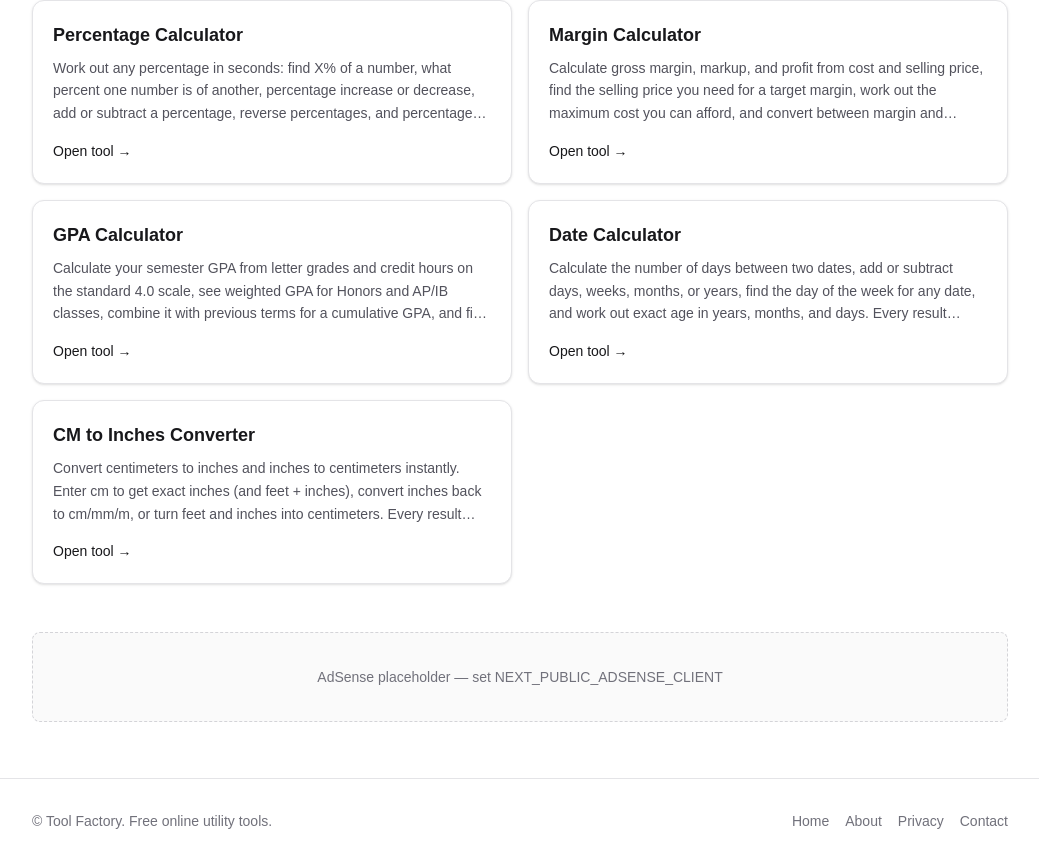
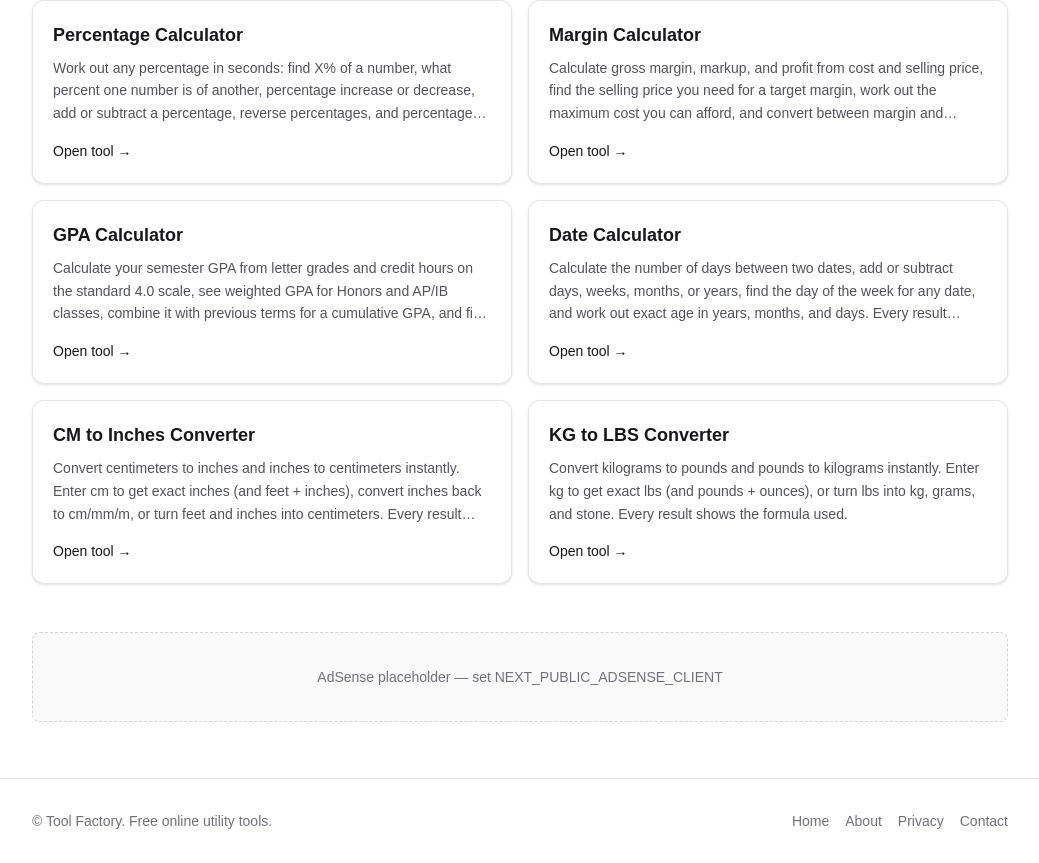
Before and after one commit to moinmoinsg-web/tool-factory, a Next.js app: page / in a window 1280 px wide. Shown: the part 1148-2011 px from the top of the page, without its empty margins (120-1159 px from the left). Built offline with nearby package versions, Linux system fonts and the light colour scheme; no server answers.

Commit message:
Add KG to LBS Converter tool (keyword: kg to lbs)

```diff
--- /dev/null
+++ b/src/components/KgToLbsWidget.tsx
@@ -0,0 +1,130 @@
+"use client";
+
+import { useMemo, useState } from "react";
+
+/** International avoirdupois pound: 1 lb = 0.45359237 kg exactly. */
+export const KG_PER_LB = 0.45359237;
+
+export function kgToLbs(kg: number) {
+  return kg / KG_PER_LB;
+}
+
+export function lbsToKg(lbs: number) {
+  return lbs * KG_PER_LB;
+}
+
+function num(value: string) {
+  if (value.trim() === "") return NaN;
+  return Number(value.replace(/,/g, ""));
+}
+
+function fmt(value: number, digits = 4) {
+  if (!Number.isFinite(value)) return "—";
+  const rounded = Number(value.toFixed(digits));
+  return rounded.toLocaleString(undefined, { maximumFractionDigits: digits });
+}
+
+const inputClass =
+  "w-32 rounded-lg border border-zinc-300 bg-zinc-50 p-2 text-base tabular-nums text-zinc-900 outline-none ring-zinc-400 focus:ring-2 dark:border-zinc-700 dark:bg-zinc-900 dark:text-zinc-50";
+const cardClass =
+  "rounded-xl border border-zinc-200 bg-white p-4 shadow-sm dark:border-zinc-800 dark:bg-zinc-950 sm:p-5";
+const titleClass = "text-base font-semibold text-zinc-900 dark:text-zinc-50";
+const labelClass = "flex flex-col gap-1 text-sm text-zinc-700 dark:text-zinc-300";
+
+function Field({ label, value, onChange, suffix }: { label: string; value: string; onChange: (v: string) => void; suffix?: string }) {
+  return (
+    <label className={labelClass}>
+      <span>
+        {label}
+        {suffix ? ` (${suffix})` : ""}
+      </span>
+      <input type="text" inputMode="decimal" value={value} onChange={(e) => onChange(e.target.value)} className={inputClass} />
+    </label>
+  );
+}
+
+function Stat({ label, value, formula }: { label: string; value: string; formula?: string }) {
+  return (
+    <div className="rounded-lg bg-zinc-100 px-3 py-2 dark:bg-zinc-900" aria-live="polite">
+      <div className="text-xs text-zinc-500 dark:text-zinc-400">{label}</div>
+      <div className="text-lg font-semibold tabular-nums text-zinc-900 dark:text-zinc-50">{value}</div>
+      {formula ? <div className="mt-1 font-mono text-xs text-zinc-500 dark:text-zinc-400">{formula}</div> : null}
+    </div>
+  );
+}
+
+const QUICK = [1, 2, 5, 10, 20, 50, 70, 100];
+
+export function KgToLbsWidget() {
+  const [kg, setKg] = useState("70");
+  const [lbs, setLbs] = useState("150");
+
+  const lbsFromKg = kgToLbs(num(kg));
+  const kgFromLbs = lbsToKg(num(lbs));
+  const oz = lbsFromKg * 16;
+  const stoneTotal = kgFromLbs / 6.35029318;
+
+  const quickRows = useMemo(() => QUICK.map((k) => ({ kg: k, lbs: kgToLbs(k) })), []);
+
+  return (
+    <div className="grid gap-4 md:grid-cols-2">
+      <div className={cardClass}>
+        <h2 className={titleClass}>Kilograms to pounds</h2>
+        <p className="mt-1 text-sm text-zinc-500 dark:text-zinc-400">
+          Convert kg to lbs using the exact factor 1 lb = 0.45359237 kg.
+        </p>
+        <div className="mt-4">
+          <Field label="Kilograms" value={kg} onChange={setKg} suffix="kg" />
+        </div>
+        <div className="mt-3 grid gap-2 sm:grid-cols-2">
+          <Stat label="Pounds" value={`${fmt(lbsFromKg)} lb`} formula="lbs = kg ÷ 0.45359237" />
+          <Stat
+            label="Pounds + ounces"
+            value={
+              Number.isFinite(lbsFromKg)
+                ? `${Math.floor(lbsFromKg)} lb ${fmt(oz - Math.floor(lbsFromKg) * 16, 2)} oz`
+                : "—"
+            }
+            formula="oz = (lbs − whole lbs) × 16"
+          />
+        </div>
+      </div>
+
+      <div className={cardClass}>
+        <h2 className={titleClass}>Pounds to kilograms</h2>
+        <p className="mt-1 text-sm text-zinc-500 dark:text-zinc-400">Convert lbs back to kg by multiplying by 0.45359237.</p>
+        <div className="mt-4">
+          <Field label="Pounds" value={lbs} onChange={setLbs} suffix="lb" />
+        </div>
+        <div className="mt-3 grid gap-2 sm:grid-cols-2">
+          <Stat label="Kilograms" value={`${fmt(kgFromLbs)} kg`} formula="kg = lbs × 0.45359237" />
+          <Stat label="Grams" value={`${fmt(kgFromLbs * 1000, 1)} g`} formula="g = kg × 1000" />
+          <Stat label="Stone" value={`${fmt(stoneTotal, 3)} st`} formula="st = kg ÷ 6.35029318" />
+        </div>
+      </div>
+
+      <div className={`${cardClass} md:col-span-2`}>
+        <h2 className={titleClass}>Quick reference</h2>
+        <p className="mt-1 text-sm text-zinc-500 dark:text-zinc-400">Common kilogram values and their pound equivalents.</p>
+        <div className="mt-3 overflow-x-auto">
+          <table className="w-full min-w-[240px] text-left text-sm">
+            <thead>
+              <tr className="border-b border-zinc-200 text-zinc-500 dark:border-zinc-800 dark:text-zinc-400">
+                <th className="py-2 pr-3 font-medium">Kilograms</th>
+                <th className="py-2 font-medium">Pounds</th>
+              </tr>
+            </thead>
+            <tbody>
+              {quickRows.map((row) => (
+                <tr key={row.kg} className="border-b border-zinc-100 tabular-nums text-zinc-800 dark:border-zinc-900 dark:text-zinc-200">
+                  <td className="py-2 pr-3">{row.kg} kg</td>
+                  <td className="py-2">{fmt(row.lbs, 4)} lb</td>
+                </tr>
+              ))}
+            </tbody>
+          </table>
+        </div>
+      </div>
+    </div>
+  );
+}
--- a/src/components/ToolShell.tsx
+++ b/src/components/ToolShell.tsx
@@ -10,6 +10,7 @@ import { MarginCalculatorWidget } from "@/components/MarginCalculatorWidget";
 import { GpaCalculatorWidget } from "@/components/GpaCalculatorWidget";
 import { DateCalculatorWidget } from "@/components/DateCalculatorWidget";
 import { CmToInchesWidget } from "@/components/CmToInchesWidget";
+import { KgToLbsWidget } from "@/components/KgToLbsWidget";
 
 type ToolShellProps = {
   tool: ToolDefinition;
@@ -50,6 +51,9 @@ export function ToolShell({ tool }: ToolShellProps) {
   if (tool.slug === "date-calculator") {
     return <DateCalculatorWidget />;
   }
+  if (tool.slug === "kg-to-lbs") {
+    return <KgToLbsWidget />;
+  }
   if (tool.slug === "cm-to-inches") {
     return <CmToInchesWidget />;
   }
--- a/src/content/tools/index.ts
+++ b/src/content/tools/index.ts
@@ -553,6 +553,59 @@ export const tools: ToolDefinition[] = [
     ],
     relatedSlugs: ["percentage-calculator", "date-calculator", "fd-calculator", "margin-calculator", "gpa-calculator"],
   },
+  {
+    slug: "kg-to-lbs",
+    keyword: "kg to lbs",
+    title: "KG to LBS Converter",
+    description:
+      "Convert kilograms to pounds and pounds to kilograms instantly. Enter kg to get exact lbs (and pounds + ounces), or turn lbs into kg, grams, and stone. Every result shows the formula used.",
+    metaTitle: "KG to LBS Converter — Free Kilograms to Pounds Calculator",
+    metaDescription:
+      "Free kg to lbs converter. Convert kilograms to pounds, lbs to kg, grams and stone using the exact 0.45359237 factor. Runs in your browser.",
+    faq: [
+      {
+        question: "How do I convert kg to lbs?",
+        answer:
+          "Divide the mass in kilograms by 0.45359237, or multiply by about 2.20462. For example, 70 kg ÷ 0.45359237 = 154.324 lbs.",
+      },
+      {
+        question: "How do I convert lbs to kg?",
+        answer:
+          "Multiply the pounds by 0.45359237. For example, 150 lbs × 0.45359237 = 68.039 kg.",
+      },
+      {
+        question: "How many pounds are in 1 kilogram?",
+        answer:
+          "One kilogram equals about 2.2046 pounds (2 lb 3.27 oz). The exact value is 1 ÷ 0.45359237 = 2.20462262 lb.",
+      },
+      {
+        question: "Is the pound defined exactly in kilograms?",
+        answer:
+          "Yes. Since the 1959 international yard and pound agreement, 1 avoirdupois pound is exactly 0.45359237 kg. This tool uses that exact constant.",
+      },
+      {
+        question: "How do I convert kg to pounds and ounces?",
+        answer:
+          "Convert kg to decimal pounds first, keep the whole number as pounds, then multiply the decimal remainder by 16 to get ounces. 70 kg is 154 lb 5.18 oz.",
+      },
+      {
+        question: "Is a quick mental conversion possible?",
+        answer:
+          "Double the kilograms and add 10 percent of that result. For 50 kg: 100 + 10 = 110 lbs, close to the exact 110.23 lbs.",
+      },
+      {
+        question: "How many kg is a stone?",
+        answer:
+          "One stone is 14 pounds, which is 6.35029318 kg. Enter pounds in the second converter to see the stone value.",
+      },
+      {
+        question: "Is this kg to lbs converter free and private?",
+        answer:
+          "Yes. It is free with no signup, and every calculation runs in your browser. Numbers you enter are never sent to or stored on a server.",
+      },
+    ],
+    relatedSlugs: ["cm-to-inches", "percentage-calculator", "gpa-calculator", "date-calculator", "margin-calculator"],
+  },
 ];
 
 export function getAllTools(): ToolDefinition[] {
```
